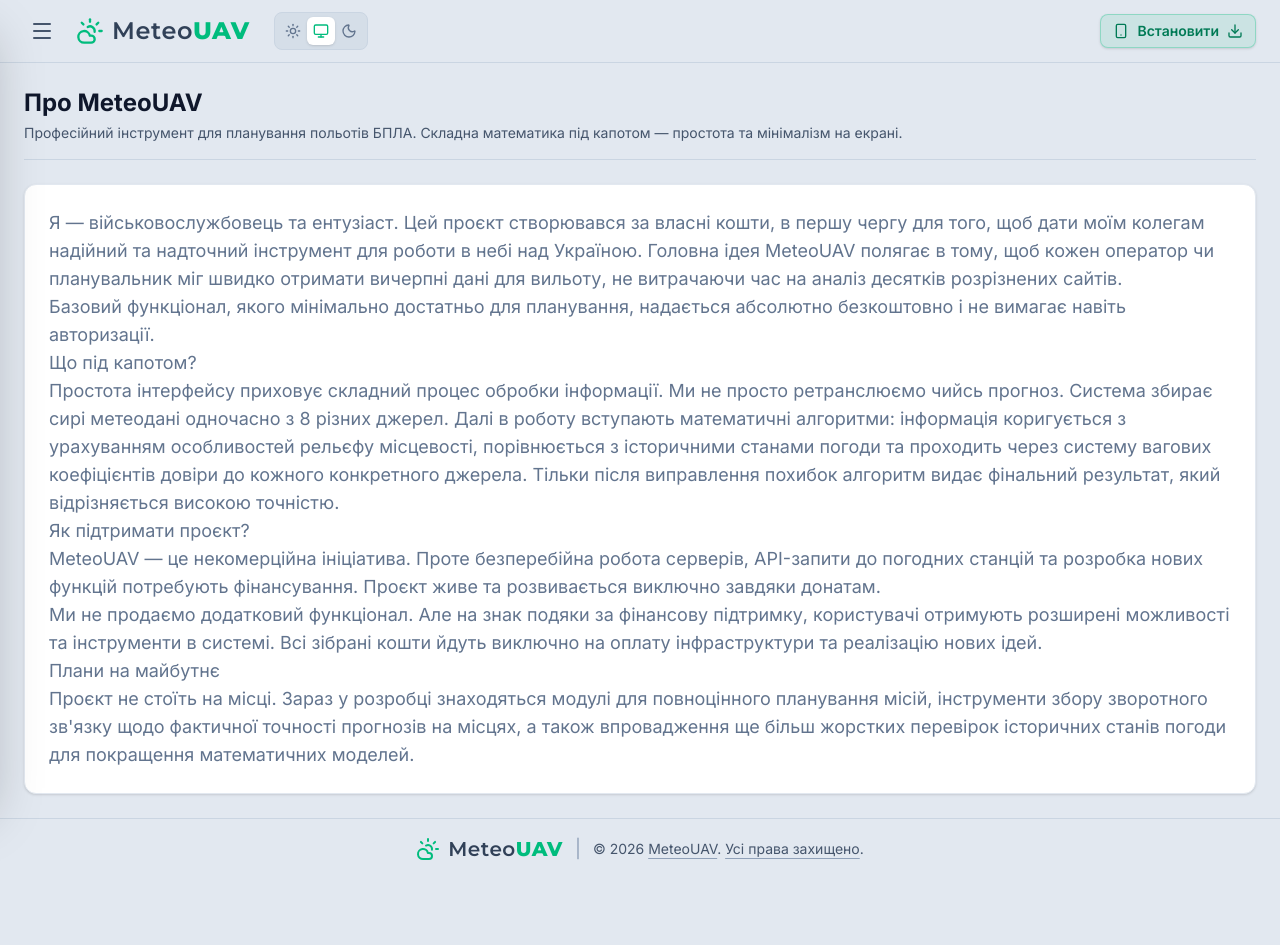
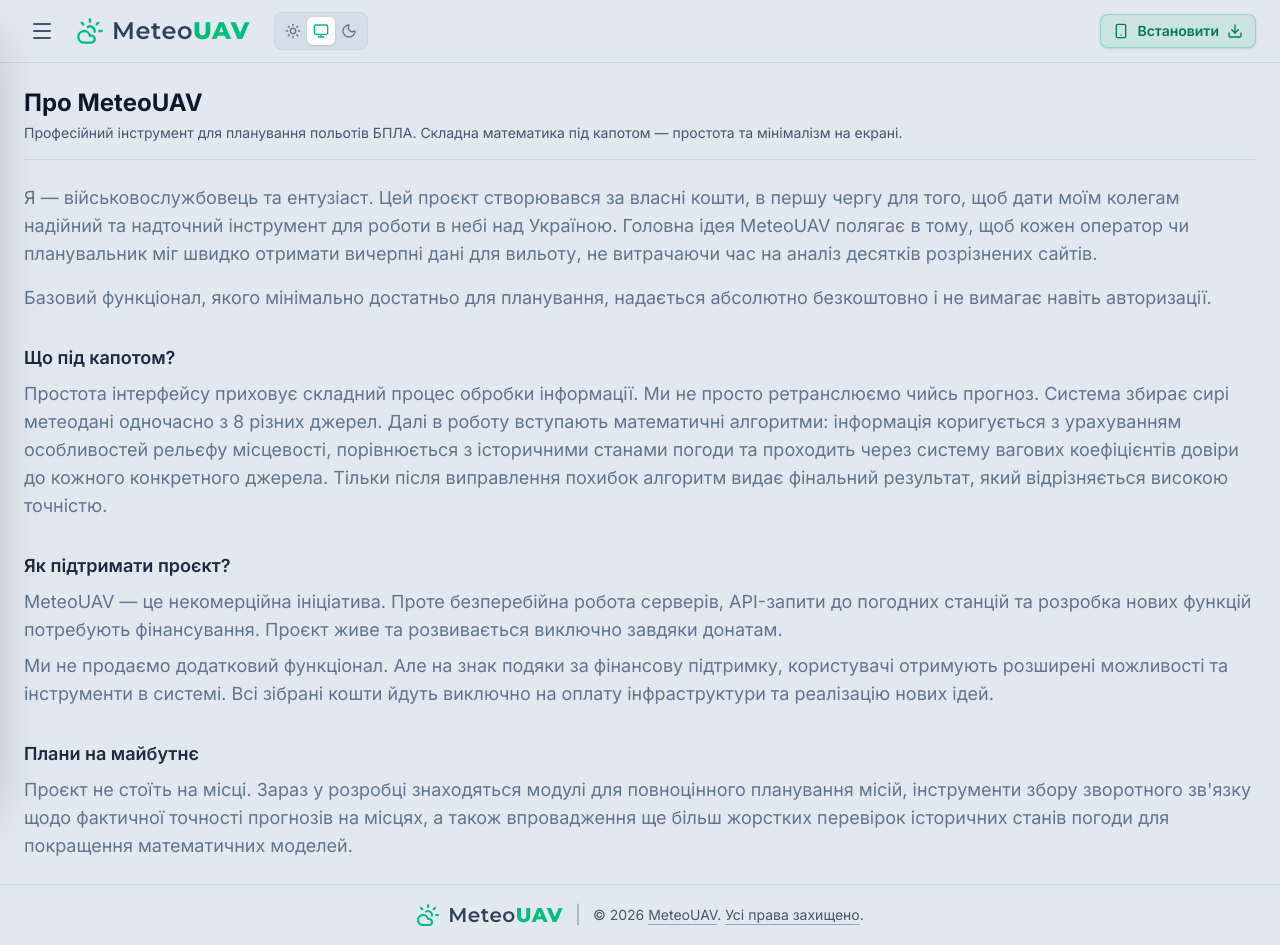
Before and after one commit to Glorentheaa/meteouav-com-ua, a React (Vite) app: page /about in a window 1280 px wide. Before the commit the page ends 879 px from the top, so only its background shows below. Built offline with nearby package versions, Linux system fonts and the light colour scheme.

Commit message:
main_e-v1.9

```diff
--- a/src/About.tsx
+++ b/src/About.tsx
@@ -6,16 +6,49 @@ export const About: React.FC = () => (
       <h1 className="text-2xl font-bold text-slate-900 dark:text-white">Про MeteoUAV</h1>
       <p className="text-sm text-slate-600 dark:text-slate-400 mt-1">Професійний інструмент для планування польотів БПЛА. Складна математика під капотом — простота та мінімалізм на екрані.</p>
     </header>
-    <div className="bg-white dark:bg-slate-900 border border-slate-200 dark:border-slate-800 p-6 rounded-xl shadow-sm dark:shadow-none">
-      <p className="text-slate-500 dark:text-slate-400">Я — військовослужбовець та ентузіаст. Цей проєкт створювався за власні кошти, в першу чергу для того, щоб дати моїм колегам надійний та надточний інструмент для роботи в небі над Україною. Головна ідея MeteoUAV полягає в тому, щоб кожен оператор чи планувальник міг швидко отримати вичерпні дані для вильоту, не витрачаючи час на аналіз десятків розрізнених сайтів.</p>
-<p className="text-slate-500 dark:text-slate-400">Базовий функціонал, якого мінімально достатньо для планування, надається абсолютно безкоштовно і не вимагає навіть авторизації.</p>
-<p className="text-slate-500 dark:text-slate-400">Що під капотом?</p>
-<p className="text-slate-500 dark:text-slate-400">Простота інтерфейсу приховує складний процес обробки інформації. Ми не просто ретранслюємо чийсь прогноз. Система збирає сирі метеодані одночасно з 8 різних джерел. Далі в роботу вступають математичні алгоритми: інформація коригується з урахуванням особливостей рельєфу місцевості, порівнюється з історичними станами погоди та проходить через систему вагових коефіцієнтів довіри до кожного конкретного джерела. Тільки після виправлення похибок алгоритм видає фінальний результат, який відрізняється високою точністю.</p>
-<p className="text-slate-500 dark:text-slate-400">Як підтримати проєкт?</p>
-<p className="text-slate-500 dark:text-slate-400">MeteoUAV — це некомерційна ініціатива. Проте безперебійна робота серверів, API-запити до погодних станцій та розробка нових функцій потребують фінансування. Проєкт живе та розвивається виключно завдяки донатам.</p>
-<p className="text-slate-500 dark:text-slate-400">Ми не продаємо додатковий функціонал. Але на знак подяки за фінансову підтримку, користувачі отримують розширені можливості та інструменти в системі. Всі зібрані кошти йдуть виключно на оплату інфраструктури та реалізацію нових ідей.</p>
-<p className="text-slate-500 dark:text-slate-400">Плани на майбутнє</p>
-<p className="text-slate-500 dark:text-slate-400">Проєкт не стоїть на місці. Зараз у розробці знаходяться модулі для повноцінного планування місій, інструменти збору зворотного зв'язку щодо фактичної точності прогнозів на місцях, а також впровадження ще більш жорстких перевірок історичних станів погоди для покращення математичних моделей.</p>
-    </div>
+    <div className="flex flex-col space-y-8">
+  {/* Вступна частина */}
+  <div className="space-y-4">
+    <p className="text-slate-500 dark:text-slate-400">
+      Я — військовослужбовець та ентузіаст. Цей проєкт створювався за власні кошти, в першу чергу для того, щоб дати моїм колегам надійний та надточний інструмент для роботи в небі над Україною. Головна ідея MeteoUAV полягає в тому, щоб кожен оператор чи планувальник міг швидко отримати вичерпні дані для вильоту, не витрачаючи час на аналіз десятків розрізнених сайтів.
+    </p>
+    <p className="text-slate-500 dark:text-slate-400">
+      Базовий функціонал, якого мінімально достатньо для планування, надається абсолютно безкоштовно і не вимагає навіть авторизації.
+    </p>
+  </div>
+
+  {/* Блок: Що під капотом */}
+  <div className="space-y-2">
+    <h3 className="text-lg font-semibold text-slate-800 dark:text-slate-200">
+      Що під капотом?
+    </h3>
+    <p className="text-slate-500 dark:text-slate-400">
+      Простота інтерфейсу приховує складний процес обробки інформації. Ми не просто ретранслюємо чийсь прогноз. Система збирає сирі метеодані одночасно з 8 різних джерел. Далі в роботу вступають математичні алгоритми: інформація коригується з урахуванням особливостей рельєфу місцевості, порівнюється з історичними станами погоди та проходить через систему вагових коефіцієнтів довіри до кожного конкретного джерела. Тільки після виправлення похибок алгоритм видає фінальний результат, який відрізняється високою точністю.
+    </p>
+  </div>
+
+  {/* Блок: Як підтримати */}
+  <div className="space-y-2">
+    <h3 className="text-lg font-semibold text-slate-800 dark:text-slate-200">
+      Як підтримати проєкт?
+    </h3>
+    <p className="text-slate-500 dark:text-slate-400">
+      MeteoUAV — це некомерційна ініціатива. Проте безперебійна робота серверів, API-запити до погодних станцій та розробка нових функцій потребують фінансування. Проєкт живе та розвивається виключно завдяки донатам.
+    </p>
+    <p className="text-slate-500 dark:text-slate-400">
+      Ми не продаємо додатковий функціонал. Але на знак подяки за фінансову підтримку, користувачі отримують розширені можливості та інструменти в системі. Всі зібрані кошти йдуть виключно на оплату інфраструктури та реалізацію нових ідей.
+    </p>
+  </div>
+
+  {/* Блок: Плани */}
+  <div className="space-y-2">
+    <h3 className="text-lg font-semibold text-slate-800 dark:text-slate-200">
+      Плани на майбутнє
+    </h3>
+    <p className="text-slate-500 dark:text-slate-400">
+      Проєкт не стоїть на місці. Зараз у розробці знаходяться модулі для повноцінного планування місій, інструменти збору зворотного зв'язку щодо фактичної точності прогнозів на місцях, а також впровадження ще більш жорстких перевірок історичних станів погоди для покращення математичних моделей.
+    </p>
+  </div>
+</div>
   </div>
 )
```
